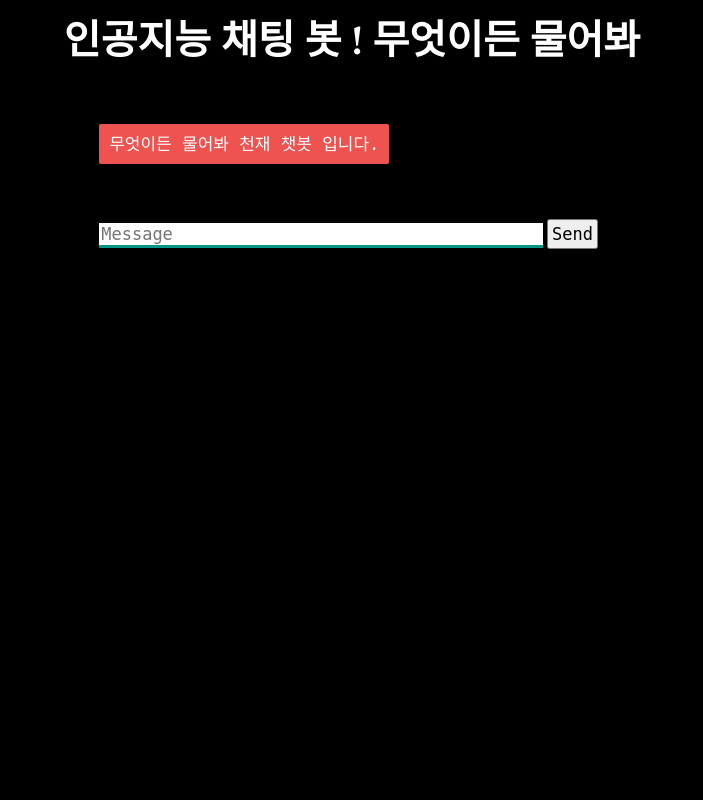
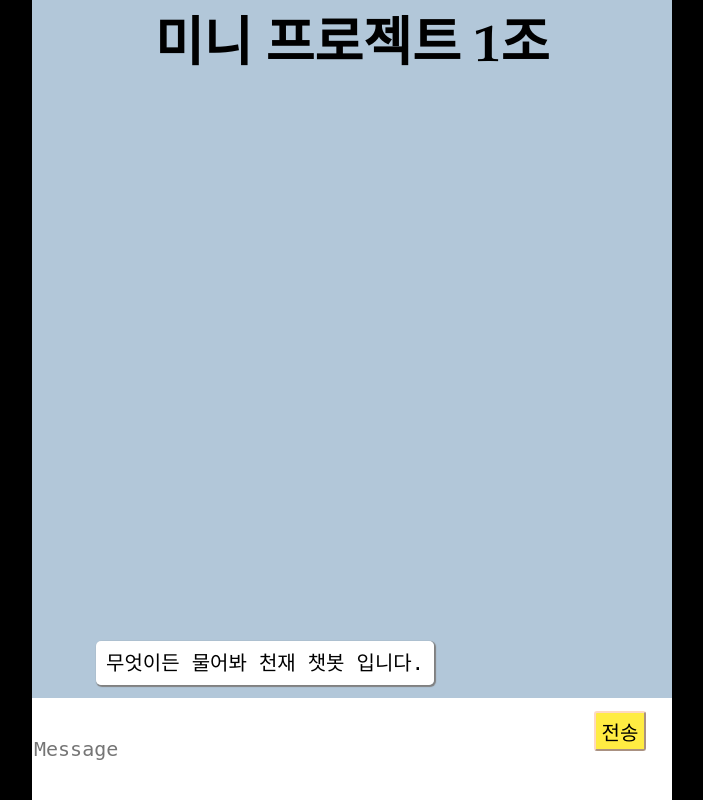
Before and after one commit to hunojung/ChatBotMain, a Flask app: page / in a window 1280 px wide. Shown: the whole page, without its empty margins (288-991 px from the left). Run offline with Flask 2, Linux system fonts and the light colour scheme; some libraries are stand-ins or nearby versions.

Commit message:
modifiy css 카톡처러

```diff
--- a/app.py
+++ b/app.py
@@ -136,7 +136,7 @@ def get_bot_response():
     userText = request.args.get('msg')
     ans = chat(userText)
     if '<div' in ans[:10]:
-        ans='<div style="width:60%; height:100%"><div style="position:relative;width:100%;height:0;padding-bottom:100%;">'+ans[96:]
+        ans='<div style="width:60%;"><div style="position:relative;width:100%;height:0;padding-bottom:100%;">'+ans[96:]
         return ans+"|map"
     elif '<style' in ans[:10]:
         print("fig")
--- a/module/weather.py
+++ b/module/weather.py
@@ -326,7 +326,7 @@ def dust_last(keyword):
             elif int(merge_dust.loc[i][1]) > 150:
                 res = res + '현재 '+keyword_split[0]+' 미세먼지는 '+'매우나쁨['+merge_dust.loc[i][1]+'] 입니다.'
     '''
-    res3 = '<textarea id="tascrolling" cols="35" rows="4" style="font-size: 17px;background-color: #EF5351;color: white;">'+res2+'</textarea>'
+    res3 = '<textarea id="tascrolling" cols="40" rows="6" style="font-size: 17px;background-color: #EF5351;color: white;">'+res2+'</textarea>'
     if(res==''):
         return res3
     return res
--- a/static/Style.css
+++ b/static/Style.css
@@ -1,15 +1,29 @@
+html{
+    height:100%;
+    background-color: black;
+}
+
 body
 {
-font-family: Garamond;
-background-color: black;
+    width: 50%;
+    height: 100%;
+    display: flex;
+    margin: 0;
+    font-family: Garamond;
+    background-color: #B2C7D9;
+    flex-direction: column;
+    align-content: center;
+    margin-left: 25%;
 }
 h1
 {
-color: white;
+    background-color: #B2C7D9;
+    height: 10%;
+color: black;
 margin-bottom: 0;
 margin-top: 0;
 text-align: center;
-font-size: 40px;
+font-size: 53px;
 }
 h3
 {
@@ -21,51 +35,66 @@ text-align: center;
 svg{
 background-color: white;
 }
+#all{
+    height: 80%;
+    overflow: auto;
+    display: flex;
+    flex-direction: column-reverse;
+    overflow-y: auto;
+}
 #chatbox
 {
-background-color: black;
+
 margin-left: auto;
 margin-right: auto;
-width: 40%;
+width: 80%;
 margin-top: 60px;
 }
 #userInput {
-margin-left: auto;
-margin-right: auto;
-width: 40%;
-margin-top: 60px;
+    width: 100%;
+    display: flex;
+    justify-content: center;
 }
 #textInput {
-width: 87%;
-border: none;
-border-bottom: 3px solid #009688;
-font-family: monospace;
-font-size: 17px;
+    width: 100%;
+    border: none;
+    font-family: monospace;
+    font-size: 20px;
+    height: 100px;
 }
 #buttonInput {
-padding: 3px;
-font-family: monospace;
-font-size: 17px;
+    border-color: #fed8c1;
+    margin-top: 13px;
+    /* padding: 3px; */
+    font-family: monospace;
+    font-size: 20px;
+    position: absolute;
+    right: 27%;
+    /* margin-left: 41%; */
+    border-radius: 3px;
+    height: 40px;
+    background-color: #FFEC42;
 }
 .maps{
     width: 300px;
 }
 .userText {
-color: white;
+color: black;
 font-family: monospace;
-font-size: 17px;
+font-size: 20px;
 text-align: right;
 line-height: 30px;
 }
 .userText span {
-background-color: #009688;
+background-color: #FFEB33;
 padding: 10px;
-border-radius: 2px;
+border-radius: 5px;
+box-shadow: 1px 1px 1px 1px gray;
 }
 .botText {
-color: white;
+color: black;
 font-family: monospace;
-font-size: 17px;
+font-size: 20px;
 text-align: left;
 line-height: 30px;
 }
@@ -73,9 +102,10 @@ line-height: 30px;
 
 
 .botText span {
-background-color: #EF5350;
+background-color: #ffffff;
 padding: 10px;
-border-radius: 2px;
+border-radius: 5px;
+box-shadow: 1px 1px 1px 1px gray;
 }
 #tidbit {
 position:absolute;
@@ -83,3 +113,13 @@ bottom:0;
 right:0;
 width: 300px;
 }
+
+
+footer {
+
+
+    bottom: 0;
+
+
+    width: 100%;
+}
--- a/templates/index.html
+++ b/templates/index.html
@@ -5,22 +5,28 @@
     <script src="https://ajax.googleapis.com/ajax/libs/jquery/3.2.1/jquery.min.js"></script>
     <script src="//code.jquery.com/jquery-1.11.0.min.js"></script>
 
+    </head>
+
+<body>
+    <head>
+        <h1>미니 프로젝트 1조</h1>
 
     </head>
-<body>
-    <h1>인공지능 채팅 봇 ! 무엇이든 물어봐</h1>
-    <div class="all">
-        <div class="left">
+
+    <div id="all">
         <div id="chatbox">
             <p class="botText"><span>무엇이든 물어봐 천재 챗봇 입니다.</span></p>
+
+
+
+
+
         </div>
-
+    </div>
+    <footer>
         <div id="userInput">
             <input id="textInput" type="text" name="msg" placeholder="Message">
-            <input id="buttonInput" type="submit" value="Send">
-
-            </div>
-
+            <input id="buttonInput" type="submit" value="전송">
             <script>
                 function homereload()
                 {
@@ -68,7 +74,9 @@
                     getBotResponse();
                 })
             </script>
+
         </div>
-    </div>
+    </footer>
 </body>
+
 </html>
```
Also changed, not shown: templates/textbox.html (+6 -7 lines). Lines whose indentation alone changed are shown as unchanged.
